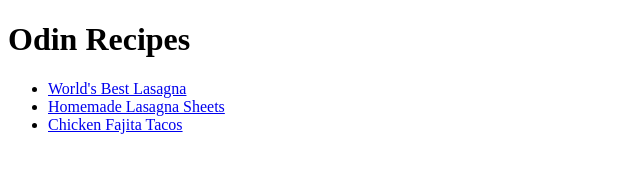
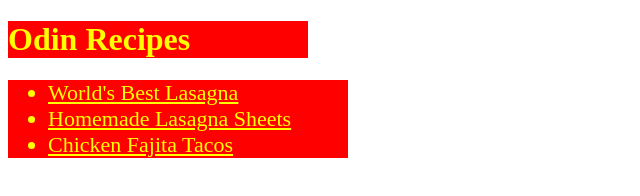
Before and after one commit to mrrayoon/odin_recipes, a plain HTML site: page index.html in a window 1280 px wide. Shown: the whole page, without its empty margins (0-640 px from the left). Drawn offline with Linux system fonts and the light colour scheme.

Commit message:
Add css styling to index page

```diff
--- a/index.html
+++ b/index.html
@@ -4,12 +4,13 @@
   <head>
     <meta charset="UTF-8">
     <title>Odin Recipes</title>
+    <link rel="stylesheet" href="style.css">
   </head>
 
   <body>
-    <h1>Odin Recipes</h1>
+    <h1 class="main-header">Odin Recipes</h1>
 
-    <ul>
+    <ul class="recipe-list">
       <li><a href="./recipes/lasagna.html">World's Best Lasagna</a></li>
       <li><a href="./recipes/homemade-lasagna-sheets.html">Homemade Lasagna Sheets</a></li>
       <li><a href="./recipes/chicken-fajita_tacos.html">Chicken Fajita Tacos</a></li>
--- /dev/null
+++ b/style.css
@@ -0,0 +1,17 @@
+.main-header {
+  width: 300px;
+  height: auto;
+  background-color: red;
+  color: yellow;
+}
+
+.recipe-list {
+  width: 300px;
+  background-color: red;
+  color: yellow;
+  font-size: 22px;
+}
+
+a:link, a:visited {
+  color: yellow;
+}
```
